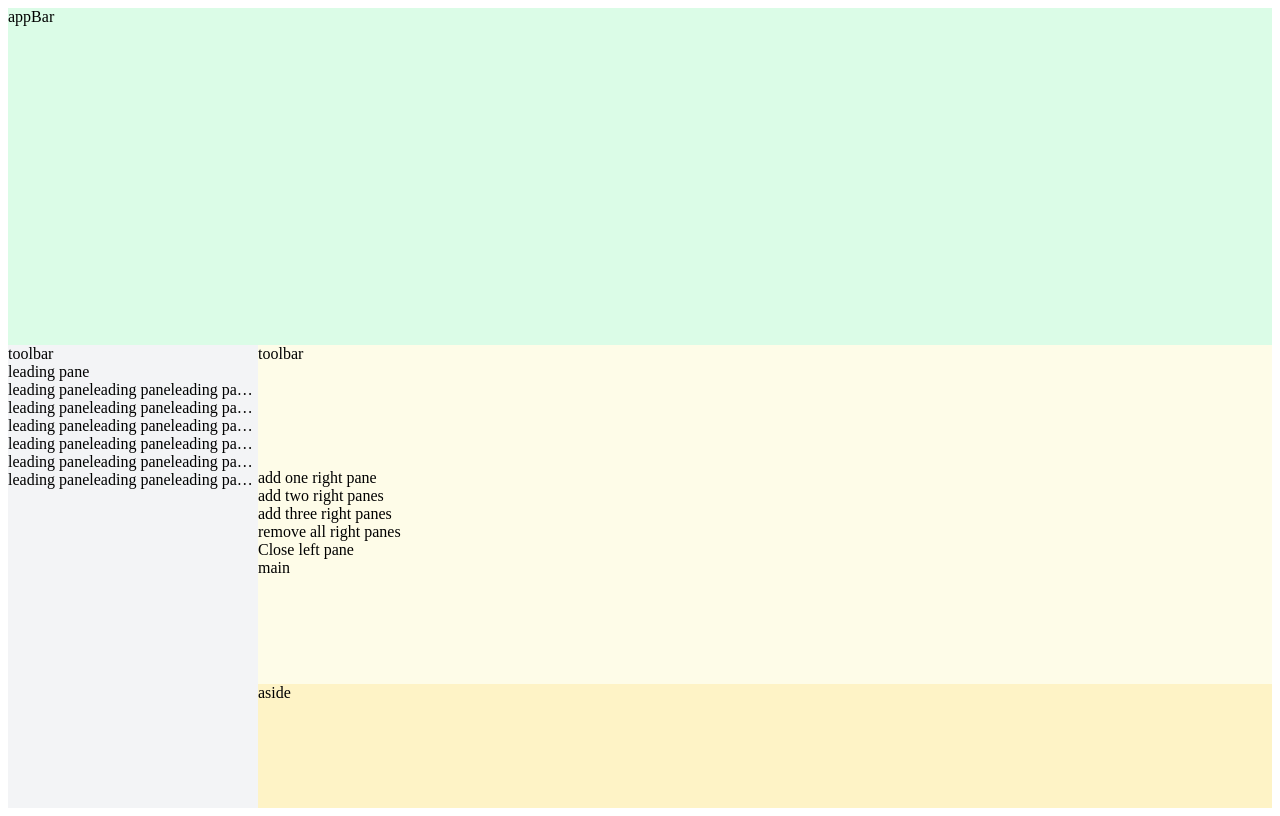
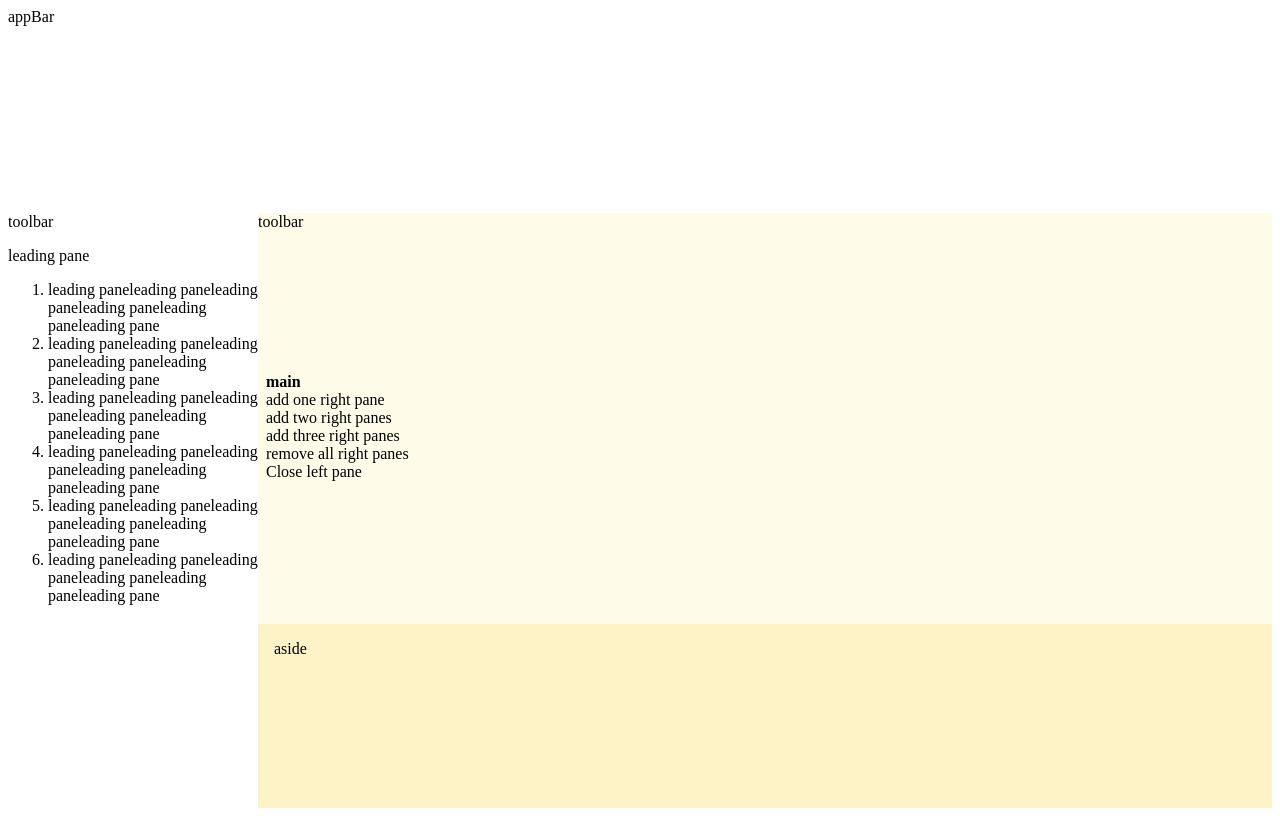
Before and after one commit to jesperengstrom/panel-test-2, a SvelteKit app: page / in a window 1280 px wide. Built offline with nearby package versions, Linux system fonts and the light colour scheme.

Commit message:
add components, use grid + width on panes

```diff
--- /dev/null
+++ b/src/lib/components/AppBar.svelte
@@ -0,0 +1,8 @@
+<header class="app-bar bg-green-100 p-2">appBar</header>
+
+<style>
+
+.app-bar {
+  grid-area: app-bar;
+}
+</style>
--- /dev/null
+++ b/src/lib/components/LeadingPane.svelte
@@ -0,0 +1,27 @@
+<script>
+  import Toolbar from "./Toolbar.svelte";
+  const { isOpen } = $props();
+  let leadingPaneWidth = $derived(isOpen ? 250 : 0);
+
+</script>
+<section class="leading-pane relative overflow-x-hidden hidden md:block bg-gray-100 transition-[width]"
+  style="width:{leadingPaneWidth}px">
+  <Toolbar />
+  <div class={['absolute w-full transition-transform p-2', isOpen ? 'translate-x-0' : '-translate-x-full']}>
+    <p class="font-bold">leading pane</p>
+    <ol class="whitespace-nowrap [&_li]:overflow-hidden [&_li]:overflow-ellipsis">
+      <li>leading paneleading paneleading paneleading paneleading paneleading pane</li>
+      <li>leading paneleading paneleading paneleading paneleading paneleading pane</li>
+      <li>leading paneleading paneleading paneleading paneleading paneleading pane</li>
+      <li>leading paneleading paneleading paneleading paneleading paneleading pane</li>
+      <li>leading paneleading paneleading paneleading paneleading paneleading pane</li>
+      <li>leading paneleading paneleading paneleading paneleading paneleading pane</li>
+    </ol>
+  </div>
+</section>
+
+<style>
+  .leading-pane {
+    grid-area: leading-pane;
+  }
+</style>
--- a/src/lib/components/Toolbar.svelte
+++ b/src/lib/components/Toolbar.svelte
@@ -1,4 +1,4 @@
-<nav class="toolbar bg-white border border-gray-200 h-(--toolbar-height)">toolbar</nav>
+<nav class="toolbar p-2 bg-white border border-gray-200 border-r-0 h-(--toolbar-height)">toolbar</nav>
 
 <style>
   .toolbar {
--- /dev/null
+++ b/src/lib/components/TrailingPanes.svelte
@@ -0,0 +1,22 @@
+<script>
+  import { page } from "$app/state";
+  import Toolbar from "./Toolbar.svelte";
+
+  const trailingPaneWidth = $derived.by(() => {
+    let numberOfTrailingPanes = page.url.searchParams.getAll('preview').length;
+    return 250 * numberOfTrailingPanes;
+  })
+</script>
+
+<section class="trailing-panes hidden md:block bg-blue-50 grid-col" style="width:{trailingPaneWidth}px">
+  <Toolbar />
+  <div class="p-2">
+    <p class="font-bold">trailing panes</p>
+  </div>
+</section>
+
+<style>
+  .trailing-panes {
+    grid-area: trailing-panes;
+  }
+</style>
--- a/src/routes/+page.svelte
+++ b/src/routes/+page.svelte
@@ -1,79 +1,55 @@
 <script>
-  import { page } from "$app/state";
+  import AppBar from "$lib/components/AppBar.svelte";
   import Toolbar from "$lib/components/Toolbar.svelte";
+  import LeadingPane from "$lib/components/LeadingPane.svelte";
+  import TrailingPanes from "$lib/components/TrailingPanes.svelte";
 
-  let leadingPaneClosed = $state(false);
-  let leadingPaneWidth = $derived(leadingPaneClosed ? 0 : 250);
-
-  const trailingPaneWidth = $derived.by(() => {
-    let numberOfTrailingPanes = page.url.searchParams.getAll('preview').length;
-    return 250 * numberOfTrailingPanes;
-  })
+  let leadingPaneOpen = $state(true);
 </script>
 
-<div class="app grid min-h-screen max-w-screen overflow-x-hidden transition-all"
-  style={`grid-template-columns: ${leadingPaneWidth}px auto ${trailingPaneWidth}px`}>
-  <header class="header bg-green-100">appBar</header>
-  <section class="leading-pane relative overflow-x-hidden overflow-y-scroll hidden md:block bg-gray-100">
-    <Toolbar />
-    <div class={['absolute w-full transition-all', leadingPaneClosed ? '-translate-x-full' : 'translate-x-0']}>
-      <p>leading pane</p>
-      <ol class="whitespace-nowrap [&_li]:overflow-hidden [&_li]:overflow-ellipsis">
-        <li>leading paneleading paneleading paneleading paneleading paneleading pane</li>
-        <li>leading paneleading paneleading paneleading paneleading paneleading pane</li>
-        <li>leading paneleading paneleading paneleading paneleading paneleading pane</li>
-        <li>leading paneleading paneleading paneleading paneleading paneleading pane</li>
-        <li>leading paneleading paneleading paneleading paneleading paneleading pane</li>
-        <li>leading paneleading paneleading paneleading paneleading paneleading pane</li>
-      </ol>
-    </div>
-  </section>
+<div class="app grid min-h-screen max-w-screen overflow-x-hidden">
+  <AppBar />
+  <LeadingPane isOpen={leadingPaneOpen} />
   <section class="@container/content content-container grid bg-yellow-50">
-    <div class="content grid h-full grid-cols-1 @md:grid-cols-3">
+    <div class="content grid h-full grid-cols-1 @md/content:grid-cols-3">
       <Toolbar />
-      <main class="main">
+      <main class="main p-2">
         <div class="flex flex-col">
+          <span class="font-bold">
+            main
+          </span>
           <a href="/?preview=1">add one right pane</a>
           <a href="/?preview=1&preview=2">add two right panes</a>
           <a href="/?preview=1&preview=2&preview=3">add three right panes</a>
           <a href="/">remove all right panes</a>
-          <button class="flex" onclick={() => leadingPaneClosed = !leadingPaneClosed}>Close left pane</button>
+          <button class="flex" onclick={() => leadingPaneOpen = !leadingPaneOpen}>Close left pane</button>
         </div>
-        main
       </main>
-      <aside class="aside bg-amber-100">aside</aside>
+      <aside class="aside bg-amber-100 p-2">
+        <p class="p-2">aside</p>
+      </aside>
     </div>
   </section>
-  <section class="trailing-panes hidden md:block bg-blue-50 grid-col">
-    <Toolbar />
-    trailing panes
-  </section>
+  <TrailingPanes />
 </div>
 
 <style>
   @import 'tailwindcss';
 
   .app {
+    grid-template-rows: var(--app-bar-height) auto;
+    grid-template-columns: minmax(0px, max-content) auto minmax(0px, max-content);
     grid-template-areas:
-    'header header header'
+    'app-bar app-bar app-bar'
     'content-container content-container content-container';
 
-    grid-template-rows: var(--app-bar-height) auto;
 
     /* variant */
     @variant md {
       grid-template-areas:
-        'header header header'
+        'app-bar app-bar app-bar'
         'leading-pane content-container trailing-panes';
     }
-  }
-
-  .header {
-    grid-area: header;
-  }
-
-  .leading-pane {
-    grid-area: leading-pane;
   }
 
   .content-container {
@@ -88,18 +64,12 @@
       'main main main'
       'aside aside aside';
 
-    @variant @5xl {
+    @variant @5xl/content {
       grid-template-areas:
       'toolbar toolbar toolbar'
       'main main aside'
       'main main aside';
-
     }
-
-  }
-
-  .trailing-panes {
-    grid-area: trailing-panes;
   }
 
   .main {
```
